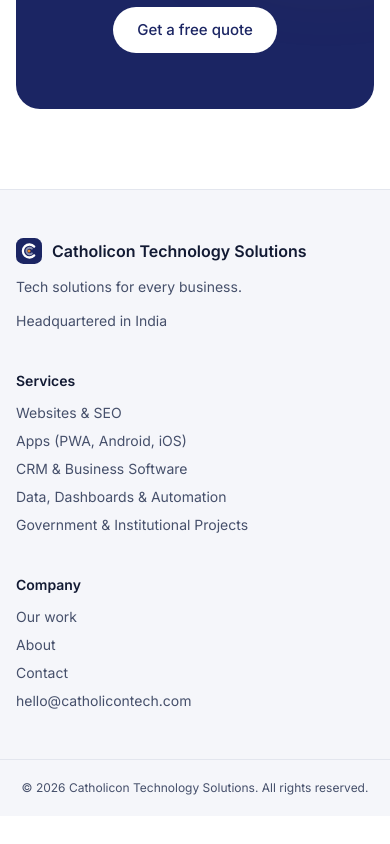
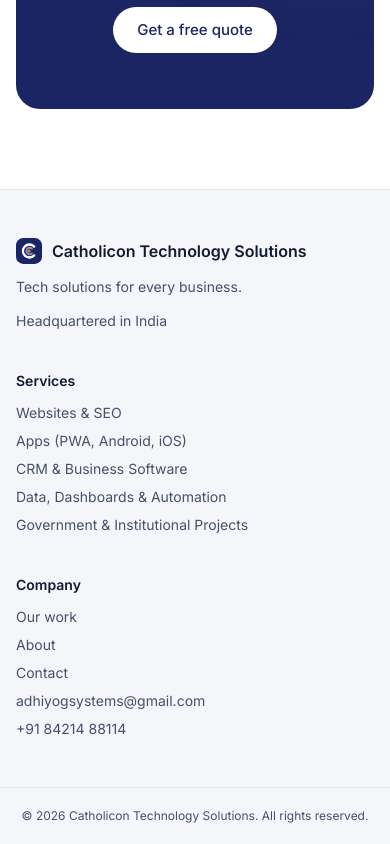
Before and after one commit to adhiyogsystems/arqora-website, a Next.js app: page /about in a window 390 px wide. Shown: the part 1874-2718 px from the top of the page. Before the commit the page ends 2690 px from the top, so only its background shows below. Built offline with nearby package versions, Linux system fonts and the light colour scheme; no server answers.

Commit message:
Add phone, WhatsApp and email contact details
Co-Authored-By: Claude Opus 5.5 <noreply@anthropic.com>

```diff
--- a/src/app/contact/page.tsx
+++ b/src/app/contact/page.tsx
@@ -34,6 +34,10 @@ export default async function ContactPage({ searchParams }: Props) {
               <h2 className="font-semibold">Email</h2>
               <a href={`mailto:${site.email}`} className="mt-1 block text-brand hover:underline">{site.email}</a>
             </div>
+            <div className="rounded-2xl border border-line p-6">
+              <h2 className="font-semibold">Phone</h2>
+              <a href={`tel:${site.phone.replace(/\s/g, "")}`} className="mt-1 block text-brand hover:underline">{site.phone}</a>
+            </div>
             {wa && (
               <div className="rounded-2xl border border-line p-6">
                 <h2 className="font-semibold">WhatsApp</h2>
--- a/src/app/layout.tsx
+++ b/src/app/layout.tsx
@@ -27,6 +27,7 @@ const orgJsonLd = {
   url: siteUrl.toString(),
   description: site.description,
   email: site.email,
+  telephone: site.phone,
   address: { "@type": "PostalAddress", addressCountry: "IN" },
 };
 
--- a/src/components/Footer.tsx
+++ b/src/components/Footer.tsx
@@ -35,6 +35,7 @@ export function Footer() {
             <li><Link href="/about" className="hover:text-brand">About</Link></li>
             <li><Link href="/contact" className="hover:text-brand">Contact</Link></li>
             <li><a href={`mailto:${site.email}`} className="hover:text-brand">{site.email}</a></li>
+            <li><a href={`tel:${site.phone.replace(/\s/g, "")}`} className="hover:text-brand">{site.phone}</a></li>
           </ul>
         </div>
       </div>
--- a/src/lib/site.ts
+++ b/src/lib/site.ts
@@ -1,6 +1,6 @@
 /**
  * One place for everything that identifies the business.
- * TODO before launch: confirm the domain, and set the WhatsApp number and email.
+ * TODO: switch PRODUCTION_URL if the final domain is different from catholicontech.com.
  */
 export const PRODUCTION_URL = "https://www.catholicontech.com";
 
@@ -19,8 +19,9 @@ export const site = {
     "Catholicon Technology Solutions builds websites, apps, CRM and business software, and data and automation solutions for businesses worldwide.",
   location: "Headquartered in India",
   // Digits only, with country code, e.g. "919876543210". Empty hides WhatsApp links.
-  whatsapp: "",
-  email: "hello@catholicontech.com",
+  whatsapp: "918421488114",
+  phone: "+91 84214 88114",
+  email: "adhiyogsystems@gmail.com",
 } as const;
 
 export function whatsappLink(message: string): string | null {
```
